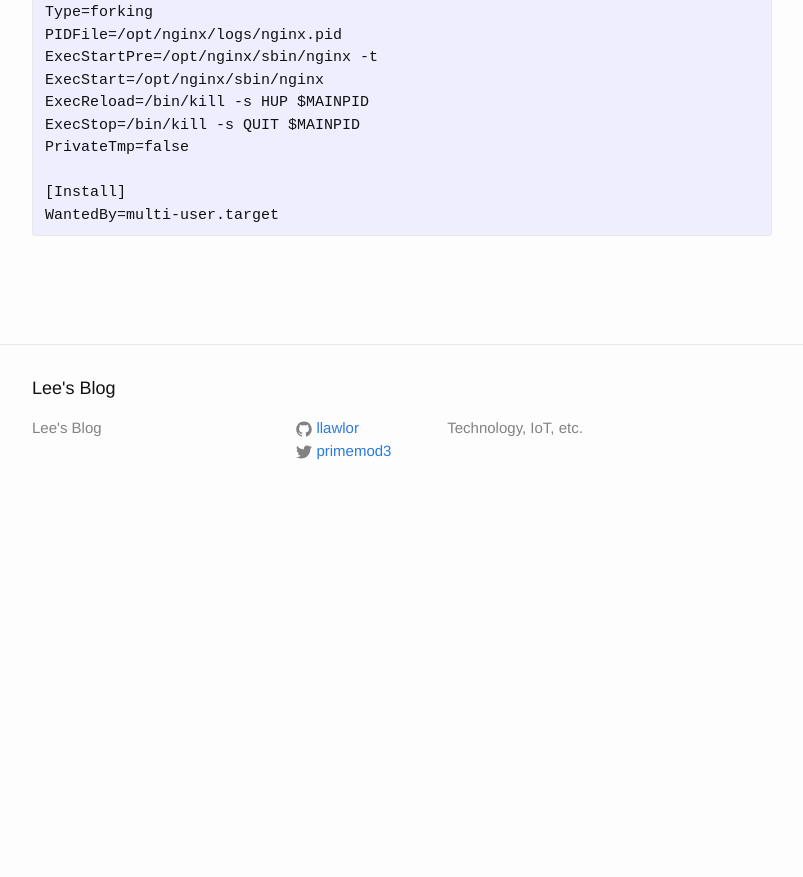
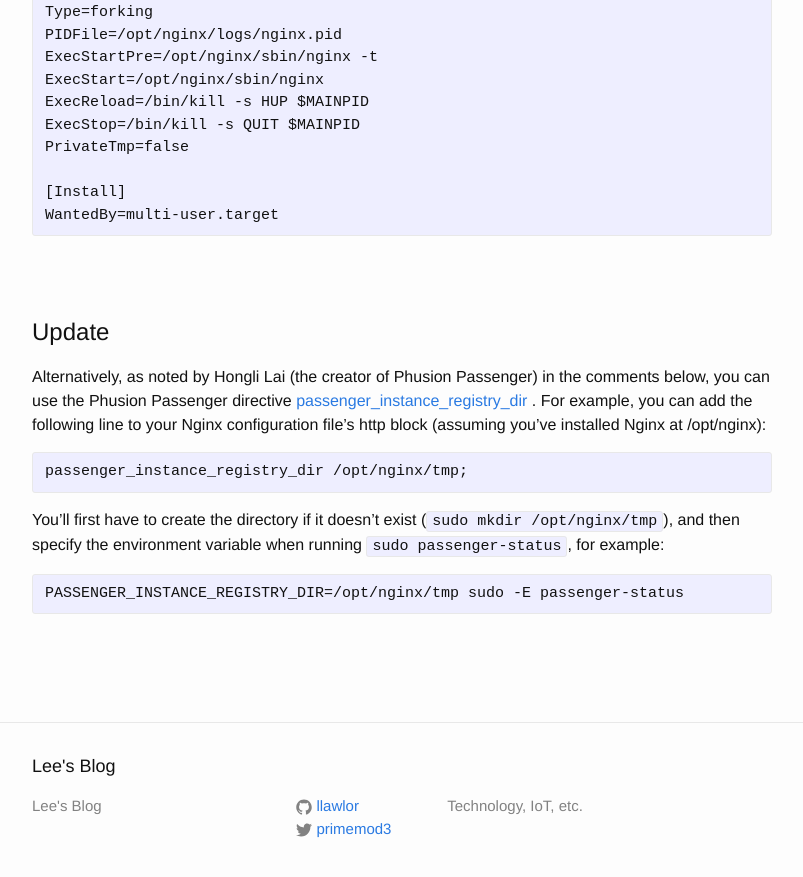
Before and after one commit to llawlor/llawlor.github.io, a Jekyll site: the page built from _posts/2016-03-05-phusion-passenger-nginx-notes.markdown, in a window 1280 px wide and 900 px high, scrolled down 1209 px. Shown: the top 877 px of the window, without its empty margins (238-1041 px from the left). Built offline with Jekyll 4.4.1, drawn with Linux system fonts in a browser that asks for light colours; comment, search, counter and statistics services are not loaded; before the commit the page ends 1731 px from its top, so only the background shows below that.

Commit message:
update phusion passenger nginx notes

```diff
--- a/_posts/2016-03-05-phusion-passenger-nginx-notes.markdown
+++ b/_posts/2016-03-05-phusion-passenger-nginx-notes.markdown
@@ -58,3 +58,17 @@ PrivateTmp=false
 [Install]
 WantedBy=multi-user.target
 </pre>
+
+<br><br>
+
+# Update
+
+Alternatively, as noted by Hongli Lai (the creator of Phusion Passenger) in the comments below, you can use the Phusion Passenger directive [passenger_instance_registry_dir](https://www.phusionpassenger.com/library/config/nginx/reference/#passenger_instance_registry_dir) .  For example, you can add the following line to your Nginx configuration file's http block (assuming you've installed Nginx at /opt/nginx):
+<pre>
+passenger_instance_registry_dir /opt/nginx/tmp;
+</pre>
+
+You'll first have to create the directory if it doesn't exist (`sudo mkdir /opt/nginx/tmp`), and then specify the environment variable when running `sudo passenger-status`, for example:
+<pre>
+PASSENGER_INSTANCE_REGISTRY_DIR=/opt/nginx/tmp sudo -E passenger-status
+</pre>
```
